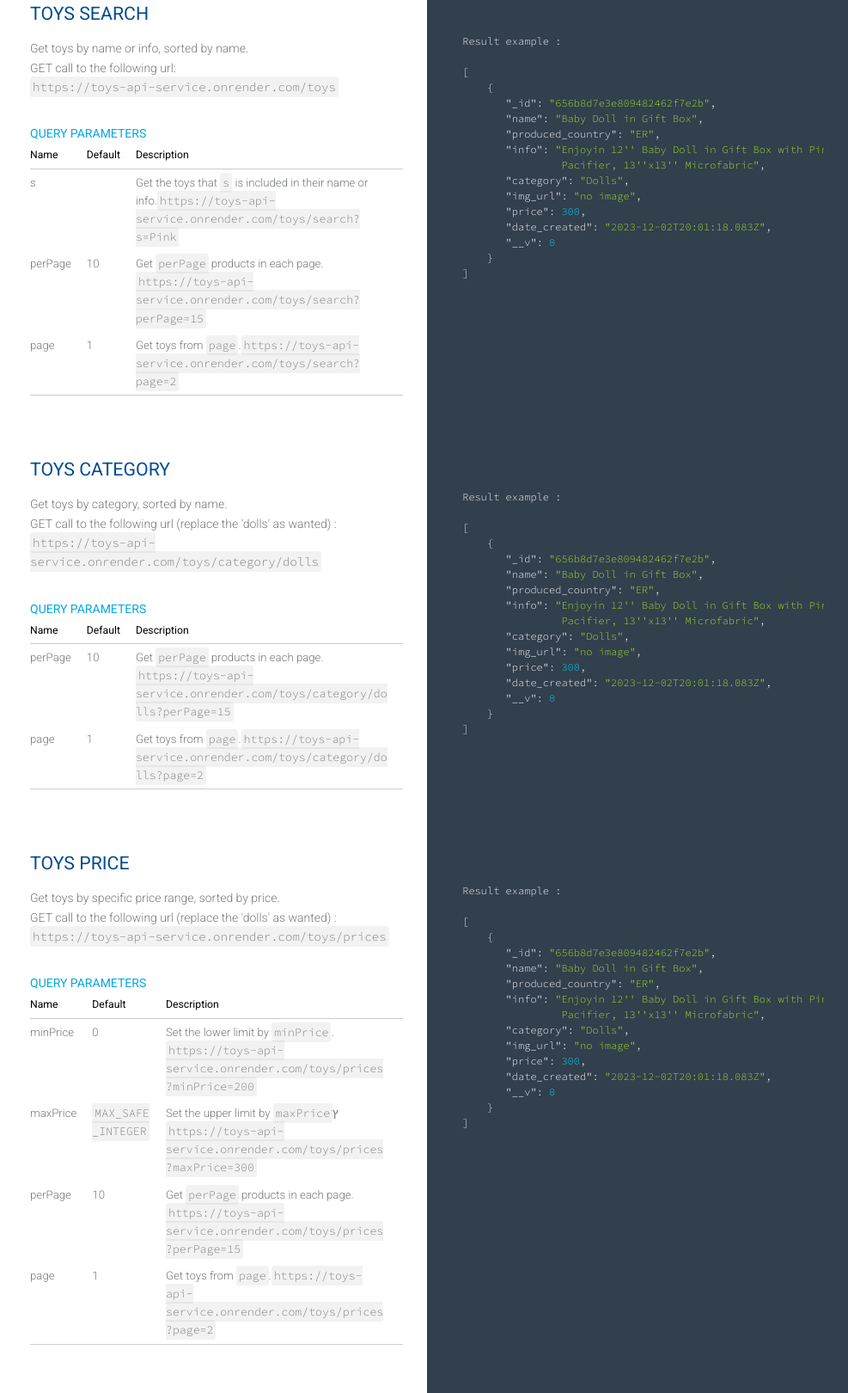
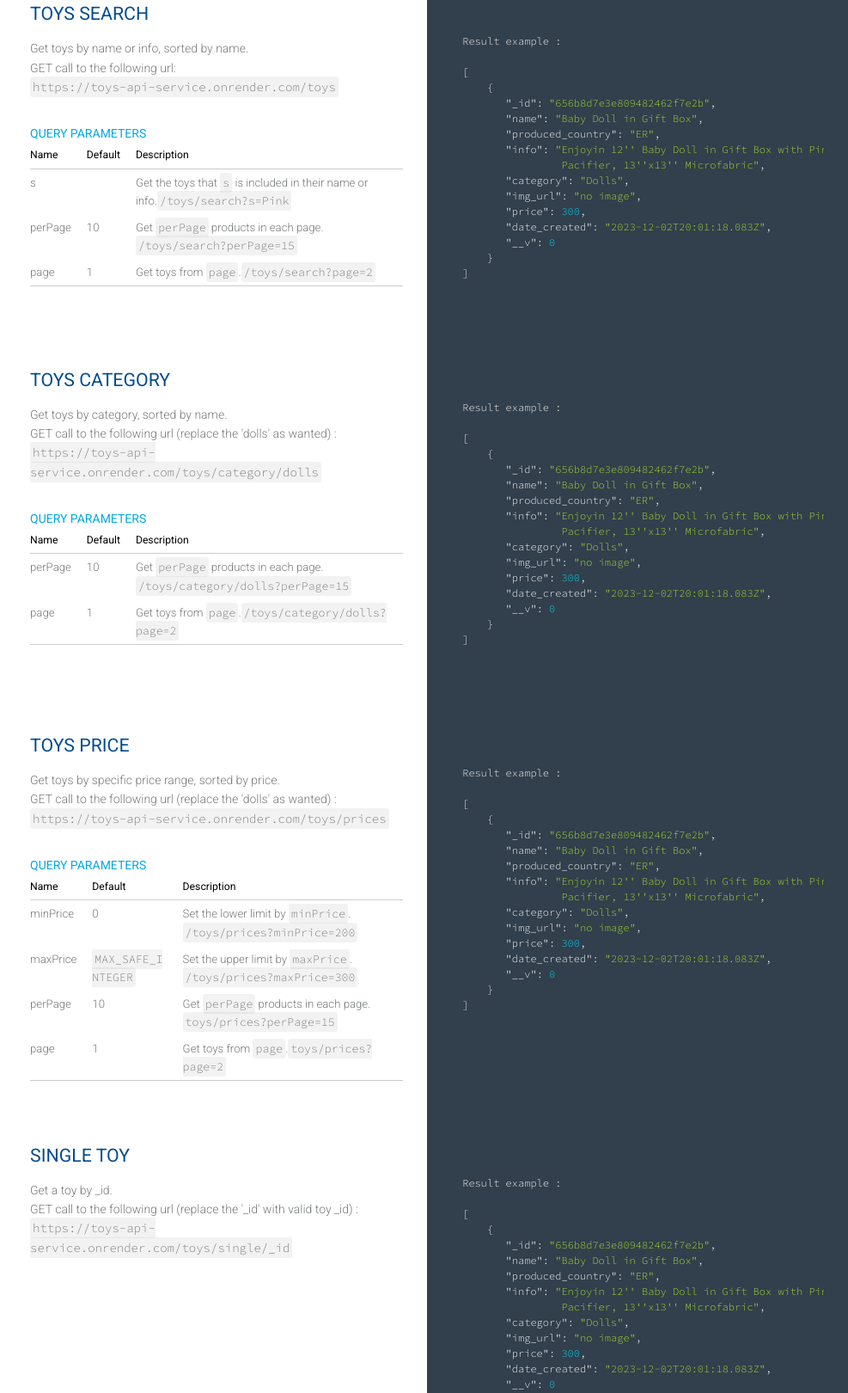
Before and after one commit to ChedvaWiener/toys-api, a website: page public/index.html in a window 1280 px wide. Shown: the part 2150-3770 px from the top of the page at 86% size, without its empty margins (293-1280 px from the left). Drawn offline with nearby package versions, Linux system fonts and the light colour scheme.

Commit message:
Update index.html

```diff
--- a/public/index.html
+++ b/public/index.html
@@ -342,7 +342,7 @@
                              <td>page</td>
                              <td>1</td>
                              <td>Get toys from <code class="higlighted break-word">page</code>.<code
-                                     class="higlighted break-word">https://toys-api-service.onrender.com/toys/?page=2</code> </td>
+                                     class="higlighted break-word">toys/?page=2</code> </td>
                          </tr>
                      </tbody>
                  </table>
@@ -390,19 +390,19 @@
                              <td>s</td>
                              <td> </td>
                              <td>Get the toys that <code class="higlighted break-word">s</code> is included in their name or info.<code
-                                     class="higlighted break-word">https://toys-api-service.onrender.com/toys/search?s=Pink</code> </td>
+                                     class="higlighted break-word">/toys/search?s=Pink</code> </td>
                          </tr>
                          <tr>
                              <td>perPage</td>
                              <td>10</td>
                              <td>Get <code class="higlighted break-word">perPage</code> products in each page. <code
-                                     class="higlighted break-word">https://toys-api-service.onrender.com/toys/search?perPage=15</code> </td>
+                                     class="higlighted break-word">/toys/search?perPage=15</code> </td>
                          </tr>
                          <tr>
                              <td>page</td>
                              <td>1</td>
                              <td>Get toys from <code class="higlighted break-word">page</code>.<code
-                                     class="higlighted break-word">https://toys-api-service.onrender.com/toys/search?page=2</code> </td>
+                                     class="higlighted break-word">/toys/search?page=2</code> </td>
                          </tr>
                      </tbody>
                  </table>
@@ -450,13 +450,13 @@
                              <td>perPage</td>
                              <td>10</td>
                              <td>Get <code class="higlighted break-word">perPage</code> products in each page. <code
-                                     class="higlighted break-word">https://toys-api-service.onrender.com/toys/category/dolls?perPage=15</code> </td>
+                                     class="higlighted break-word">/toys/category/dolls?perPage=15</code> </td>
                          </tr>
                          <tr>
                              <td>page</td>
                              <td>1</td>
                              <td>Get toys from <code class="higlighted break-word">page</code>.<code
-                                     class="higlighted break-word">https://toys-api-service.onrender.com/toys/category/dolls?page=2</code> </td>
+                                     class="higlighted break-word">/toys/category/dolls?page=2</code> </td>
                          </tr>
                      </tbody>
                  </table>
@@ -507,25 +507,25 @@
                              <td>minPrice</td>
                              <td>0</td>
                              <td>Set the lower limit by <code class="higlighted break-word">minPrice</code>. <code
-                                     class="higlighted break-word">https://toys-api-service.onrender.com/toys/prices?minPrice=200</code> </td>
+                                     class="higlighted break-word">/toys/prices?minPrice=200</code> </td>
                          </tr>
                          <tr>
                              <td>maxPrice</td>
                              <td><code class="higlighted break-word">MAX_SAFE_INTEGER</code></td>
-                             <td>Set the upper limit by <code class="higlighted break-word">maxPrice</code>ץ <code
-                                     class="higlighted break-word">https://toys-api-service.onrender.com/toys/prices?maxPrice=300</code> </td>
+                             <td>Set the upper limit by <code class="higlighted break-word">maxPrice</code>. <code
+                                     class="higlighted break-word">/toys/prices?maxPrice=300</code> </td>
                          </tr>
                          <tr>
                              <td>perPage</td>
                              <td>10</td>
                              <td>Get <code class="higlighted break-word">perPage</code> products in each page. <code
-                                     class="higlighted break-word">https://toys-api-service.onrender.com/toys/prices?perPage=15</code> </td>
+                                     class="higlighted break-word">toys/prices?perPage=15</code> </td>
                          </tr>
                          <tr>
                              <td>page</td>
                              <td>1</td>
                              <td>Get toys from <code class="higlighted break-word">page</code>.<code
-                                     class="higlighted break-word">https://toys-api-service.onrender.com/toys/prices?page=2</code> </td>
+                                     class="higlighted break-word">toys/prices?page=2</code> </td>
                          </tr>
                      </tbody>
                  </table>
```
